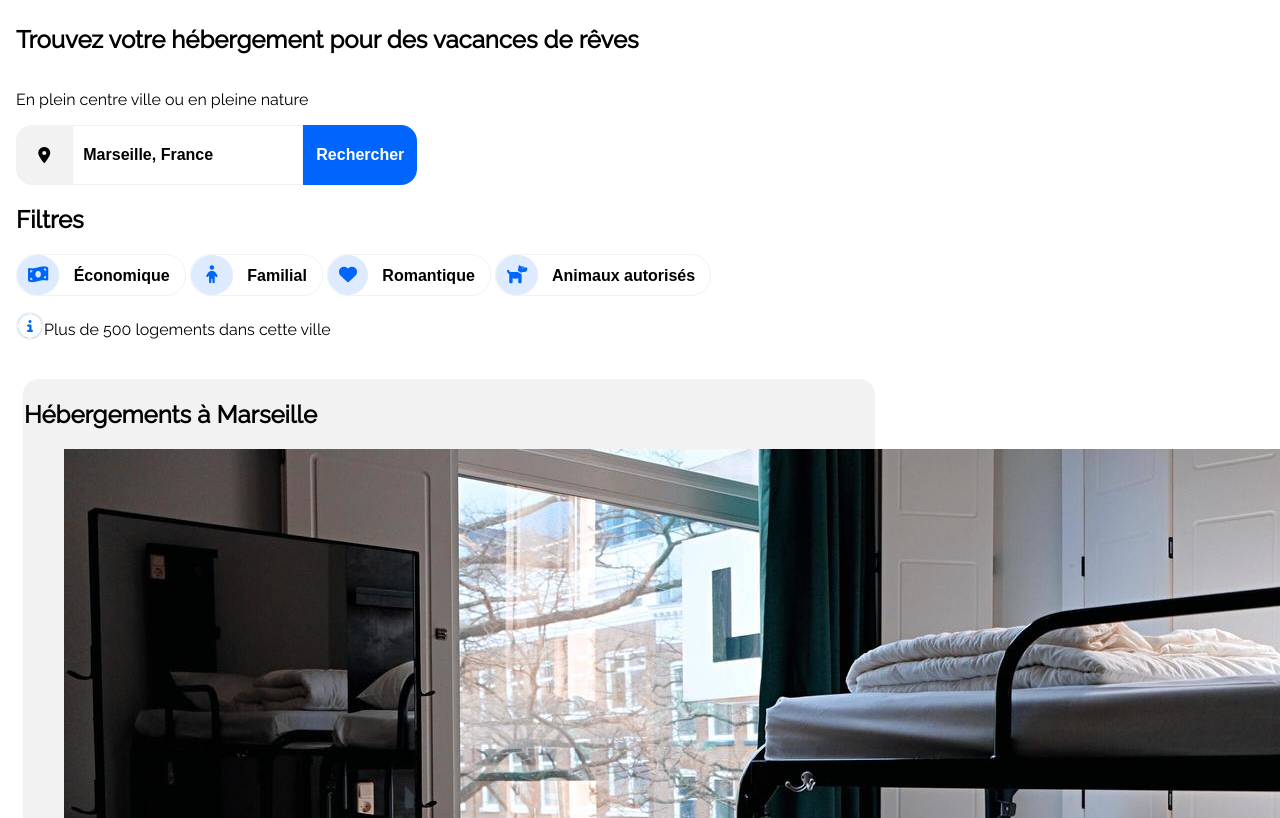
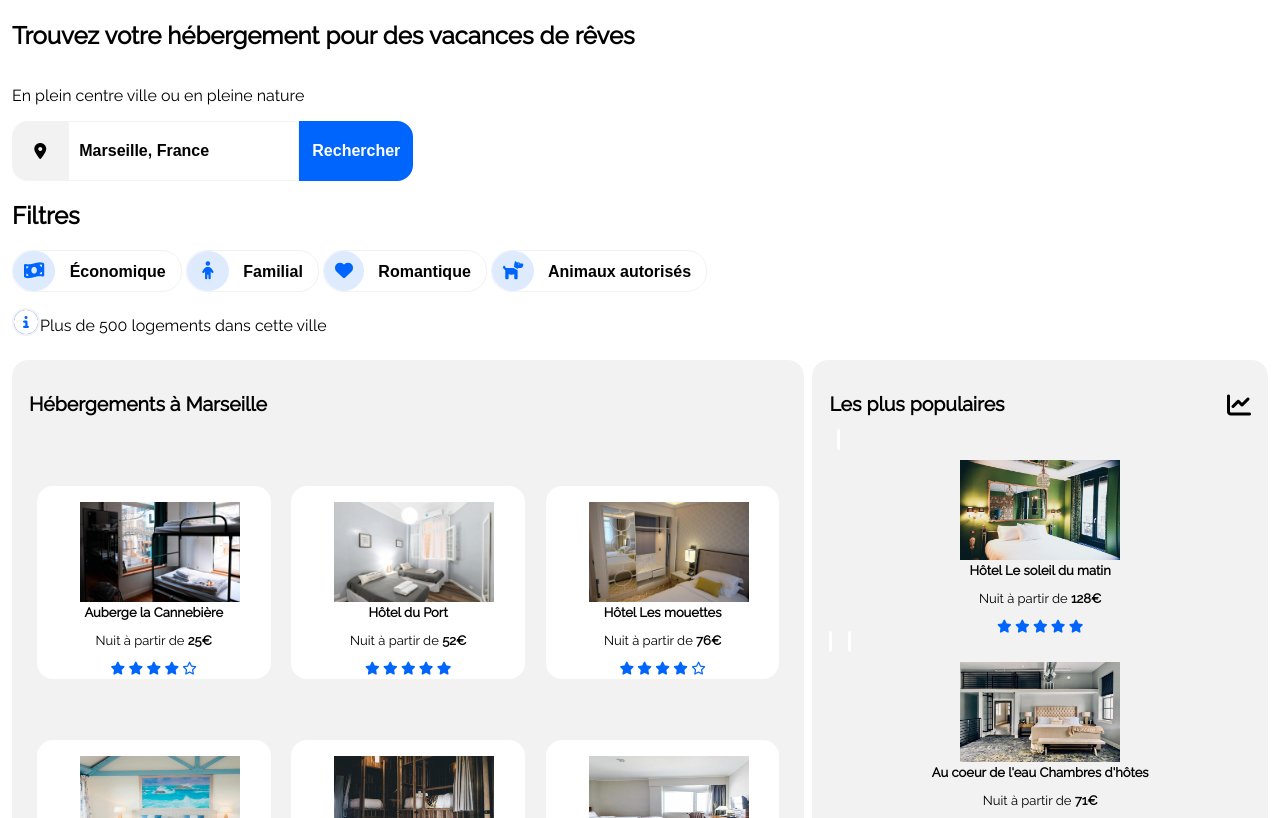
Before and after one commit to AichaMft/MonfortAicha_02_10062021, a plain HTML site: page index.html in a window 1280 px wide. Shown: the part 114-932 px from the top of the page. Drawn offline with Linux system fonts and the light colour scheme; files that its build step writes are made by us from their sources; files whose address does not match are found by name.

Commit message:
+mise en page section 1, 2 et 3
Faire la mise en page section 4 et ameliorer section 2 et 3

```diff
--- a/index.html
+++ b/index.html
@@ -144,10 +144,13 @@
                         <i class="fas fa-star"></i>
                 </div>
             </a>
+            <button type="menu">Afficher plus</button>
     </section>
     <section id="lespluspopulaires">
-        <h2>Les plus populaires</h2>
-        <i class="fas fa-chart-line"></i>
+            <div class="titrepopu">
+                <h2>Les plus populaires</h2>
+                <i class="fas fa-chart-line"></i>
+            </div>
         <article>
             <a href="">
                 <figure>
--- a/style.css
+++ b/style.css
@@ -21,7 +21,7 @@ header
     align-items: center;
     margin: auto;
 }
-header ul li
+header ul li            /* METTRE SUR UNE SEULE LIGNE MEME EN 600PX*/
 {
     order: 1;
     align-self: center;
@@ -57,11 +57,13 @@ main
     display: flex;
     align-items: stretch;
     max-width: 100%;
-    flex-direction: column;
+    flex-direction: row;
     flex-wrap: wrap;
 }
 #recherche
 {
+    order:0;
+    flex:1 100%;
     display: flex;
     flex-direction: column;
     flex-wrap: wrap;
@@ -110,31 +112,103 @@ form button
     border-radius: 20px 20px 20px 20px;
     padding: 0px 15px 0px 0px;
 }
-#hebmarseille
+
+section
 {
-    flex: 1 33%;
-    margin: 15px;
-    max-width: 850px;
+    margin: 0.25rem;
+}
+section img
+{
+    margin: 0;
+    padding: 0;
+    width: 160px;
+    height: 100px;
+}
+figcaption
+{
+    font-weight: bold;
+}
+#hebmarseille           /*AMELIORER LES VIGNETTES ET RETIRER L'ESPACE ENTRE LE TITRE ET LES IMAGES*/
+{
+    display: flex;
+    flex-direction: row;
+    font-size: small;
+    flex-wrap: wrap;
+    justify-content: space-between;
     background-color: #f2f2f2;
     border: 1px #f2f2f2 solid;
-    border-radius: 15px;
+    border-radius: 1rem;
+    padding: 1rem;
+    max-width: 60%;
+}
+#hebmarseille a
+{
+    text-align: center;
+    border: 3px transparent solid;
+    flex-wrap: wrap;
+    box-shadow: 3px 3px 3px #f2f2f2;
+    border-radius: 1rem;
+    background-color: white;
+    margin:0.5rem;
+    max-width: 30%;
+    max-height: fit-content;
+}
+#hebmarseille h2
+{
+    order: 0;
+    flex: 1 100%;
+}
+#hebmarseille button
+{
+    text-align: center;
+    background-color: #f2f2f2;
+    font-size: medium;
+    font-weight: bold;
+    border:1px transparent solid;
+    padding-left: 1rem;
 }
 #lespluspopulaires
 {
-    flex: 2 33%;
-    max-width: 590px;
+    flex:2;
+    display: flex;
+    flex-direction: column;
+    background-color: #f2f2f2;
+    border-radius: 1rem;
+    font-size: small;
+    flex-wrap: wrap;
+    justify-content: space-between;
+    border: 1px #f2f2f2 solid;
+    padding: 1rem;
+}
+.titrepopu
+{
+    display: inline-flex;
+    flex-direction: row;
+    justify-content: space-between;
+    align-items: center;
+}
+#lespluspopulaires a
+{
+    text-align: center;
+    border: 3px transparent solid;
+    flex-wrap: wrap;
+    box-shadow: 3px 3px 3px #f2f2f2;
+    border-radius: 1rem;
+    background-color: white;
+    margin:0.5rem;
+    max-width: 30%;
+    max-height: fit-content;
+}
+#activitesmarseille      /*AJOUTER L'ORDRE ET L'IMPORTANCE DU CONTENU*/
+{
+    display: flex;
+    flex-direction: row;
+    flex:3 100%;
     background-color: #f2f2f2;
     border-radius: 15px;
 }
-#activitesmarseille {
-    flex: 3 100%;
-    background-color: #f2f2f2;
-    border-radius: 15px;
-}
-section
-{
-    margin: 0.5rem;
-}
+
+
 
 @media  screen and (max-width: 1280px) { /*VOIR AVEC JULIE SI CELUI CI EST NECESSAIRE*/
     header
@@ -308,6 +382,14 @@ section
     border-radius: 55%;
     border: 2px #f2f2f2 solid;
     font-size: x-large}
+.fa-star
+{
+    color: #0065fc;
+}
+.fa-chart-line
+{
+    font-size: x-large;
+}
 
 ul
 {
```
